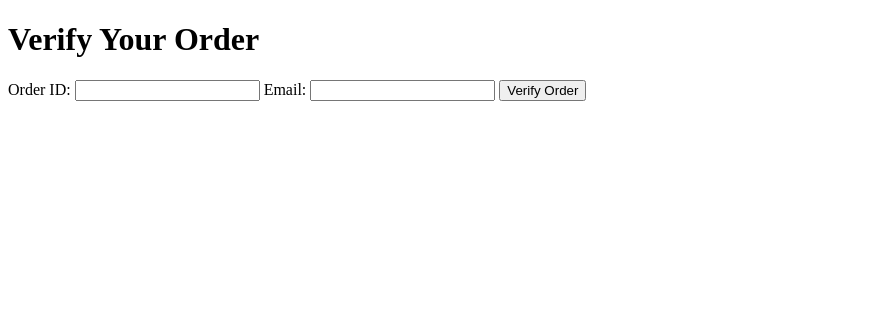
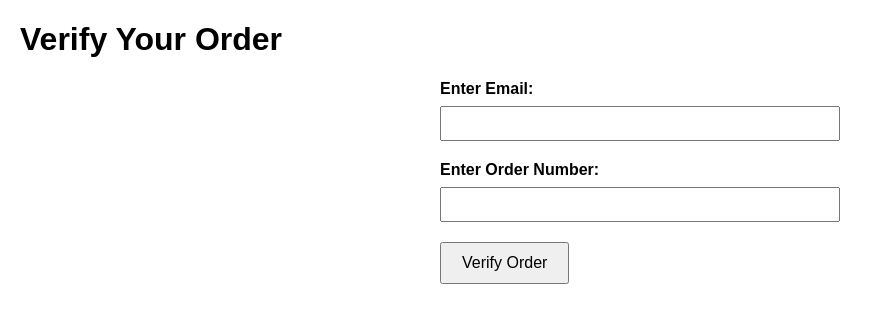
Before and after one commit to Himalkandel/itemblox.github.io, a website: page public/index.html in a window 1280 px wide. Shown: the whole page, without its empty margins (0-895 px from the left). Drawn offline with Linux system fonts and the light colour scheme.

Commit message:
Update index.html

```diff
--- a/public/index.html
+++ b/public/index.html
@@ -4,14 +4,47 @@
     <meta charset="UTF-8">
     <meta name="viewport" content="width=device-width, initial-scale=1.0">
     <title>Order Verification</title>
+    <style>
+        body {
+            font-family: Arial, sans-serif;
+            margin: 20px;
+        }
+        form {
+            max-width: 400px;
+            margin: 0 auto;
+        }
+        label {
+            display: block;
+            margin-bottom: 8px;
+            font-weight: bold;
+        }
+        input {
+            width: 100%;
+            padding: 8px;
+            margin-bottom: 20px;
+            box-sizing: border-box;
+        }
+        button {
+            padding: 10px 20px;
+            font-size: 16px;
+            cursor: pointer;
+        }
+        #orderStatus {
+            margin-top: 20px;
+            font-size: 18px;
+            font-weight: bold;
+        }
+    </style>
 </head>
 <body>
     <h1>Verify Your Order</h1>
     <form id="orderForm">
-        <label for="orderId">Order ID:</label>
+        <label for="email">Enter Email:</label>
+        <input type="email" id="email" name="email" required>
+
+        <label for="orderId">Enter Order Number:</label>
         <input type="text" id="orderId" name="orderId" required>
-        <label for="email">Email:</label>
-        <input type="email" id="email" name="email" required>
+
         <button type="submit">Verify Order</button>
     </form>
     <div id="orderStatus"></div>
@@ -19,24 +52,24 @@
     <script>
         document.getElementById('orderForm').addEventListener('submit', function(event) {
             event.preventDefault();
+            const email = document.getElementById('email').value;
             const orderId = document.getElementById('orderId').value;
-            const email = document.getElementById('email').value;
-            verifyOrder(orderId, email);
+            verifyOrder(email, orderId);
         });
 
-        async function verifyOrder(orderId, email) {
+        async function verifyOrder(email, orderId) {
             try {
                 const response = await fetch('/api/shopify', {
                     method: 'POST',
                     headers: {
                         'Content-Type': 'application/json'
                     },
-                    body: JSON.stringify({ orderId, email })
+                    body: JSON.stringify({ email, orderId })
                 });
 
                 const data = await response.json();
-                if (data.order) {
-                    document.getElementById('orderStatus').innerText = 'Order verified!';
+                if (data.success) {
+                    document.getElementById('orderStatus').innerText = `Order verified! Status: ${data.orderStatus}`;
                 } else {
                     document.getElementById('orderStatus').innerText = 'Order not found or email does not match.';
                 }
```
